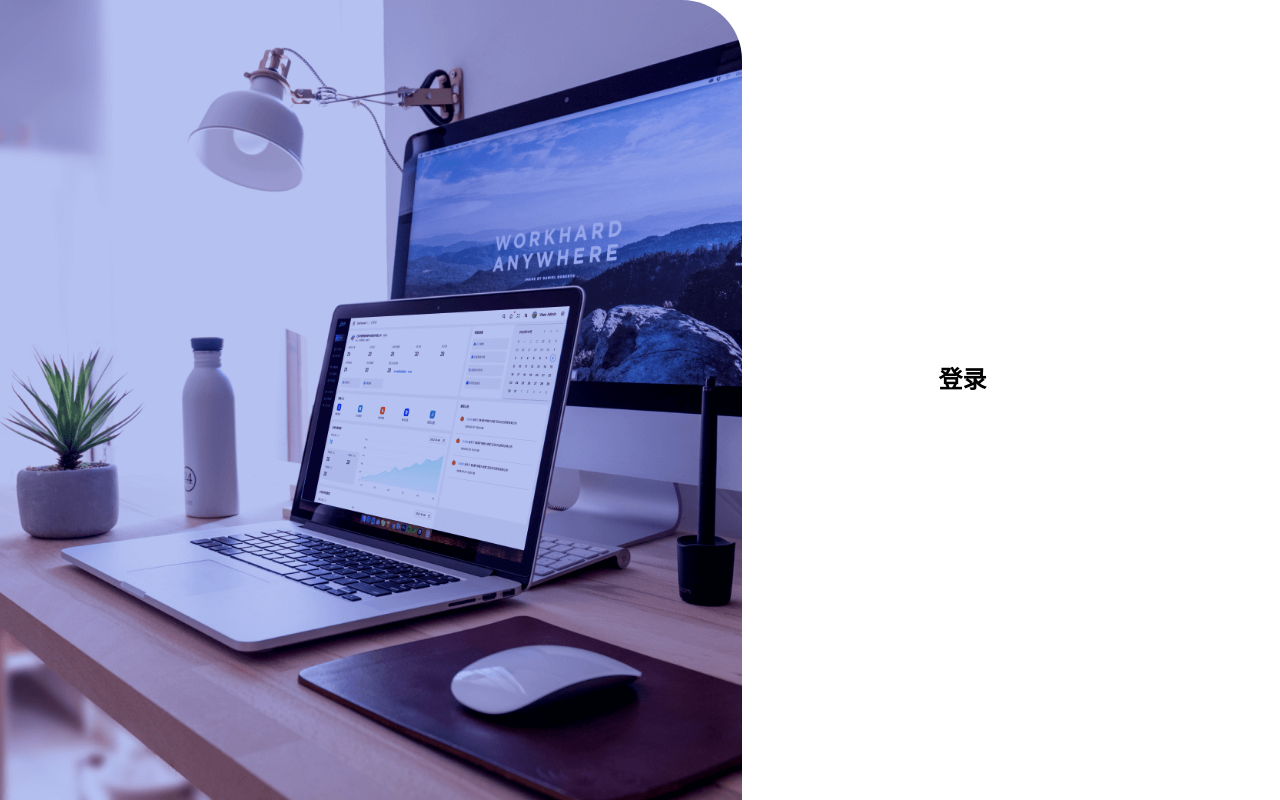
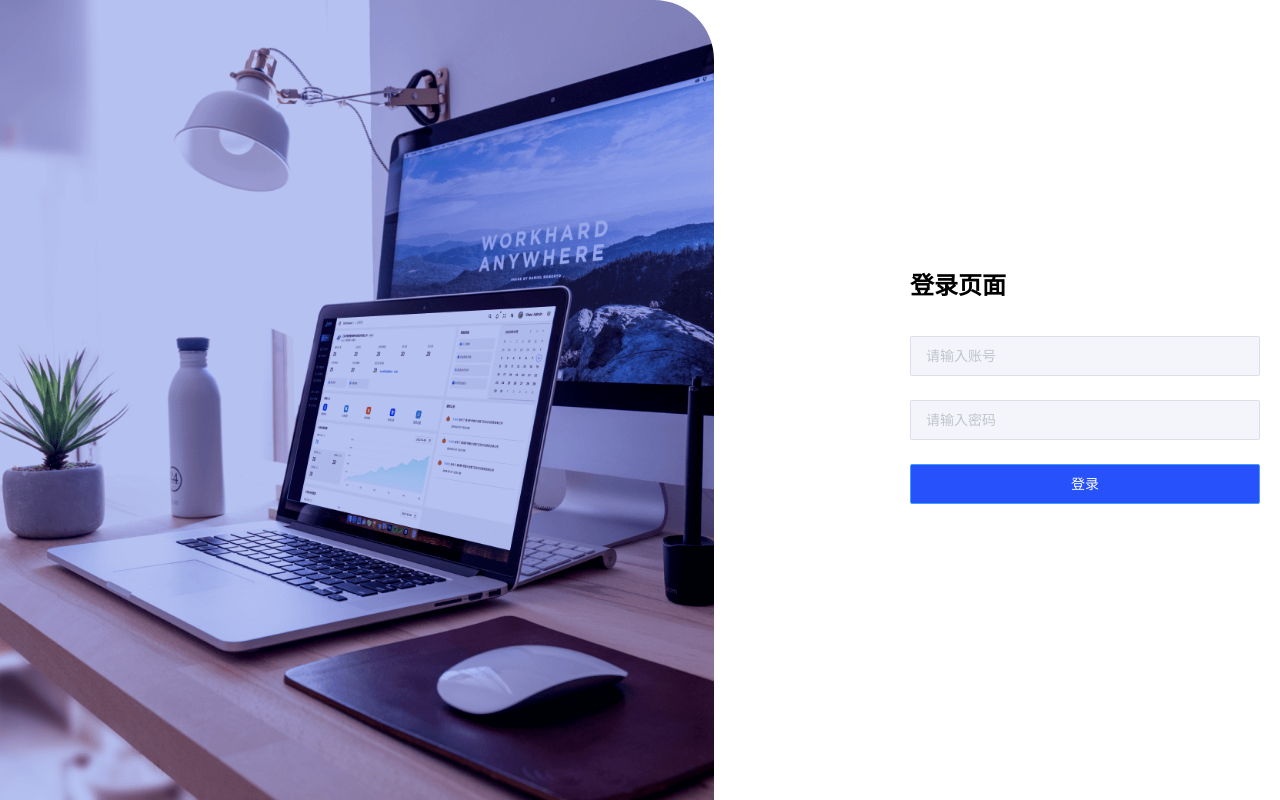
Before and after one commit to SLNotFound/universal_web, a Vue app: page /#/login in a window 1280 px wide. Built offline with nearby package versions, Linux system fonts and the light colour scheme.

Commit message:
登录页面

```diff
--- a/src/views/login/index.vue
+++ b/src/views/login/index.vue
@@ -2,9 +2,20 @@
   <div class="login-container">
     <div class="logo" />
     <div class="form">
-      <h1>登录</h1>
+      <h1>登录页面</h1>
       <el-card shadow="never" class="login-card">
         <!--登录表单-->
+        <el-form>
+          <el-form-item>
+            <el-input placeholder="请输入账号" />
+          </el-form-item>
+          <el-form-item>
+            <el-input placeholder="请输入密码" />
+          </el-form-item>
+          <el-form-item>
+            <el-button style="width:350px" type="primary">登录</el-button>
+          </el-form-item>
+        </el-form>
       </el-card>
     </div>
   </div>
```
